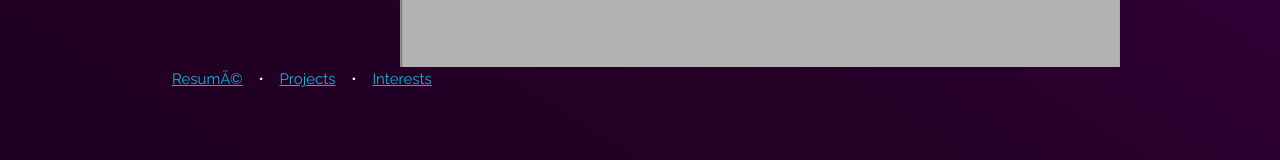
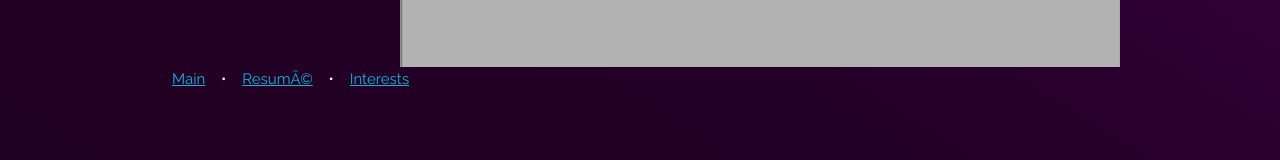
Before and after one commit to andrew-j-palmer/andrew-j-palmer.github.io, a plain HTML site: page projects.html in a window 1280 px wide. Shown: the part 548-708 px from the top of the page. Drawn offline with nearby package versions, Linux system fonts and the light colour scheme; a web font is replaced by a local one.

Commit message:
whoops, ok ONE more thing

```diff
--- a/projects.html
+++ b/projects.html
@@ -77,11 +77,11 @@
         <div class="footer">
             <div id="nav-bar">
                 <div class="nav-item">
-                    <a href="resume.html">Resumé</a>
+                    <a href="index.html">Main</a>
                 </div>
                 <div class="nav-separator">&#x2022;</div>
                 <div class="nav-item">
-                    <a href="projects.html">Projects</a>
+                    <a href="resume.html">Resumé</a>
                 </div>
                 <div class="nav-separator">&#x2022;</div>
                 <div class="nav-item">
```
